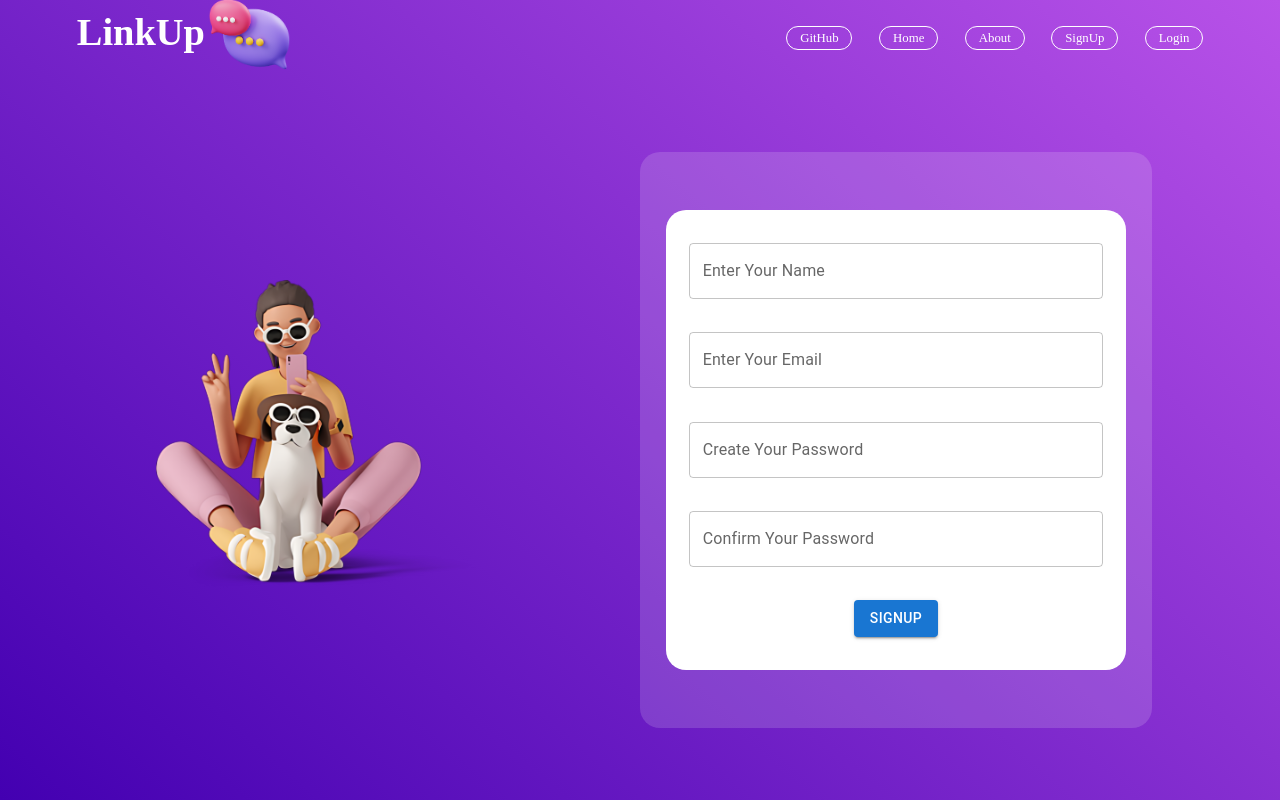
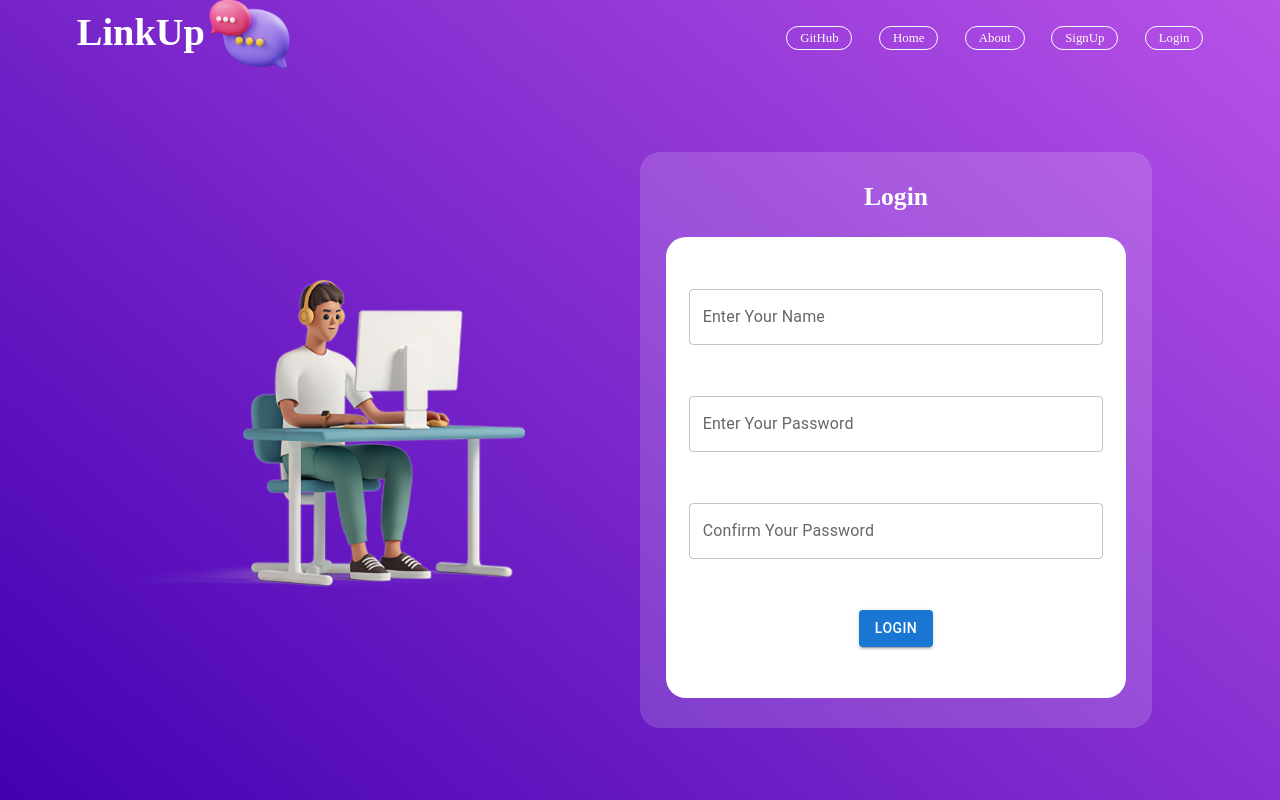
Before and after one commit to AshutoshDM1/LinkUp, a React (Vite) app: page /login in a window 1280 px wide. Built offline with nearby package versions, Linux system fonts and the light colour scheme.

Commit message:
done Login page

```diff
--- /dev/null
+++ b/src/components/styles/login.module.css
@@ -0,0 +1,49 @@
+.main {
+  height: 90vh;
+  width: 100%;
+
+  display: flex;
+  justify-content: center;;
+  align-items: center;
+}
+
+.container {
+  width: 45%;
+  height: 80%;
+  background: #ffffff27;
+  display: flex;
+  justify-content: center;;
+  align-items: center;
+  flex-direction: column;
+  border-radius: 20px;
+}
+.container > img{
+  height: 25vw;
+
+}
+.container:nth-child(1) {
+  width: 30%;
+  background: none;
+}
+.container:nth-child(2) {
+  width: 40%;
+  margin-left: 10vw;
+}
+
+h1 {
+  margin-bottom: 2vw;
+  font-size: 2vw;
+  color: white;
+}
+
+
+.form {
+  height: 80%;
+  width: 90%;
+  background: rgb(255, 255, 255);
+  display: flex;
+  justify-content: space-evenly;
+  align-items: center;
+  flex-direction: column;
+  border-radius: 20px;
+}
--- a/src/pages/Login.jsx
+++ b/src/pages/Login.jsx
@@ -1,10 +1,51 @@
 import Footer from "../components/Footer";
 import NavBar from "../components/Navbar";
-import css from "../components/styles/signUp.module.css";
-import girlPic from "../assets/3d_dog_girl.png";
+import css from "../components/styles/login.module.css";
+import girlPic from "../assets/3d_man_2.png";
 import { Button, TextField } from "@mui/material";
+import { useEffect, useState } from "react";
+import { login, getToken } from "../services/api.js";
+import { useNavigate } from "react-router-dom";
 
 const Login = () => {
+
+  const navigate = useNavigate();
+  useEffect(() => {
+    const token = getToken();
+    if (token === null) {
+      console.log("it null");
+    } else {
+      alert("Your have been Logined")
+      navigate("/")
+    }
+  }, []);
+
+  const [input, setinput] = useState({
+    username: "",
+    password: "",
+    confirmPassword: "",
+  });
+
+  const handleChange = (event) => {
+    setinput({ ...input, [event.target.name]: event.target.value });
+  };
+
+  const handleClick = async (event) => {
+    event.preventDefault();
+    const { username, password, confirmPassword } = input;
+    const userData = { username, password };
+    if (password !== confirmPassword) {
+      return alert("The Password Missmatch Enter again");
+    }
+    try {
+      const response = await login(userData);
+      // console.log(response)
+    } catch (error) {
+      console.error(error);
+      alert("Login failed. Please try again.");
+    }
+  };
+
   return (
     <>
       <NavBar />
@@ -13,12 +54,38 @@ const Login = () => {
           <img src={girlPic} alt="picture" />
         </div>
         <div className={css.container}>
+          <h1>Login</h1>
           <form className={css.form}>
-          <TextField className="input_box" style={{width: "90%", height: "auto"}} id="outlined-basic" label="Enter Your Name" variant="outlined" />
-          <TextField className="input_box" style={{width: "90%", height: "auto"}} id="outlined-basic" label="Enter Your Email" variant="outlined" />
-          <TextField className="input_box" style={{width: "90%", height: "auto"}} id="outlined-basic" label="Create Your Password" variant="outlined" />
-          <TextField className="input_box" style={{width: "90%", height: "auto"}} id="outlined-basic" label="Confirm Your Password" variant="outlined" />
-          <Button variant="contained">SignUp</Button>
+            <TextField
+              className="input_box"
+              name="username"
+              style={{ width: "90%", height: "auto" }}
+              id="outlined-basic"
+              label="Enter Your Name"
+              variant="outlined"
+              onChange={handleChange}
+            />
+            <TextField
+              className="input_box"
+              name="password"
+              style={{ width: "90%", height: "auto" }}
+              id="outlined-basic"
+              label="Enter Your Password"
+              variant="outlined"
+              onChange={handleChange}
+            />
+            <TextField
+              className="input_box"
+              name="confirmPassword"
+              style={{ width: "90%", height: "auto" }}
+              id="outlined-basic"
+              label="Confirm Your Password"
+              variant="outlined"
+              onChange={handleChange}
+            />
+            <Button variant="contained" onClick={handleClick}>
+              Login
+            </Button>
           </form>
         </div>
       </div>
--- a/src/services/api.js
+++ b/src/services/api.js
@@ -1,43 +1,63 @@
-import axios from 'axios';
+import axios from "axios";
 
-const API_URL = 'https://auth-backend-dm.vercel.app';
+const API_URL = "https://auth-backend-dm.vercel.app";
 
 export const signUpUser = async (userData) => {
   try {
-    const response = await axios.post(`${API_URL}/v1/user/signup/`, userData , {
-      headers : {
-        'Content-Type': 'application/json'
-      }
+    const response = await axios.post(`${API_URL}/v1/user/signup/`, userData, {
+      headers: {
+        "Content-Type": "application/json",
+      },
     });
-    console.log('Form submitted successfully:', response.data);
-    alert('Successfully signed up!');
+    console.log("Form submitted successfully:", response.data);
+    alert("Successfully signed up!");
   } catch (error) {
     if (error.response) {
-      // The request was made and the server responded with a status code
-      console.error('Server error:', error.response.data);
+      console.error("Server error:", error.response.data);
       alert(`Server error: ${error.response.data.message}`);
     } else if (error.request) {
-      // The request was made but no response was received
-      console.error('No response from server:', error.request);
-      alert('No response from server');
+      console.error("No response from server:", error.request);
+      alert("No response from server");
     } else {
-      // Something happened in setting up the request that triggered an error
-      console.error('Request error:', error.message);
+      console.error("Request error:", error.message);
       alert(`Request error: ${error.message}`);
     }
   }
 };
 
-export const showUser = async () => {
+export const login = async (userData) => {
   try {
-    const response = await axios.get(`${API_URL}/`, {
-      headers: {
-        'Content-Type': 'application/json',
-      },
-    });
-    return response.data;
+    const response = await axios.post(`${API_URL}/v1/user/login` , userData, {
+      headers: 	{
+		"Content-Type": "application/json",
+	  },
+	});
+  console.log("Form submitted successfully:", response.data);
+  alert("Successfully signed up!");
+  const token =  response.data.token;
+  localStorage.setItem('token', token);
   } catch (error) {
-    console.error('Error:', error);
-    throw error;
+    if (error.response) {
+      console.error("Server error:", error.response.data);
+      alert(`Server error: ${error.response.data.message}`);
+    } else if (error.request) {
+      console.error("No response from server:", error.request);
+      alert("No response from server");
+    } else {
+      console.error("Request error:", error.message);
+      alert(`Request error: ${error.message}`);
+    }
   }
 };
+
+export const getToken = () => {
+  const token = localStorage.getItem("token");
+  if (!token) {
+    return null;
+  }
+  return token;
+}
+
+export const showUser = () => {
+
+}
```
Also changed, not shown: src/assets/3d_man_2.png (added).
